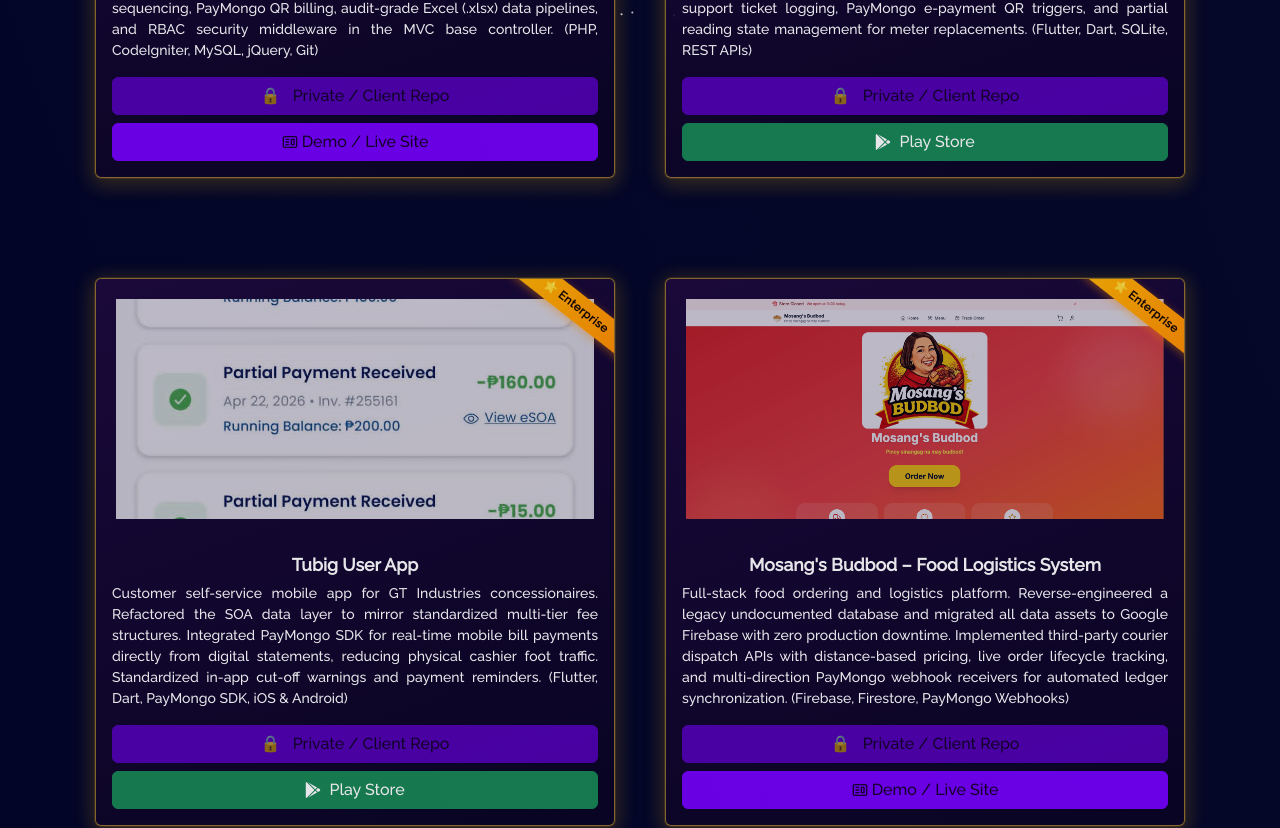
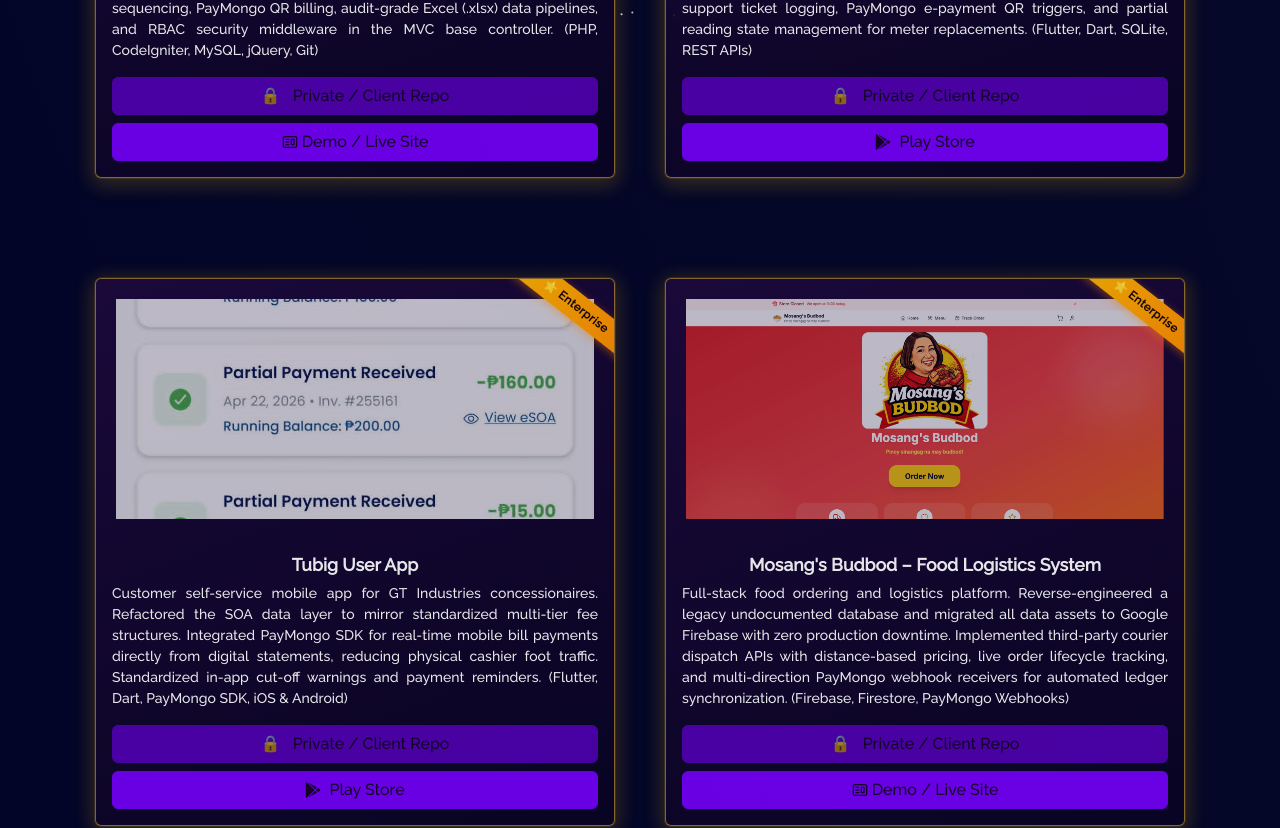
Before and after one commit to Imjajajah/my-portfolio, a React (Create React App) app: page /#/project in a window 1280 px wide. Shown: the part 780-1608 px from the top of the page. Built offline with nearby package versions, Linux system fonts and the light colour scheme.

Commit message:
update playstore button color to match portfolio theme

```diff
--- a/src/components/Projects/ProjectCard.jsx
+++ b/src/components/Projects/ProjectCard.jsx
@@ -95,7 +95,7 @@
 
           {props.playStoreLink && (
             <Button
-              variant="success"
+              variant="primary"
               href={props.playStoreLink}
               target="_blank"
               style={{
```
